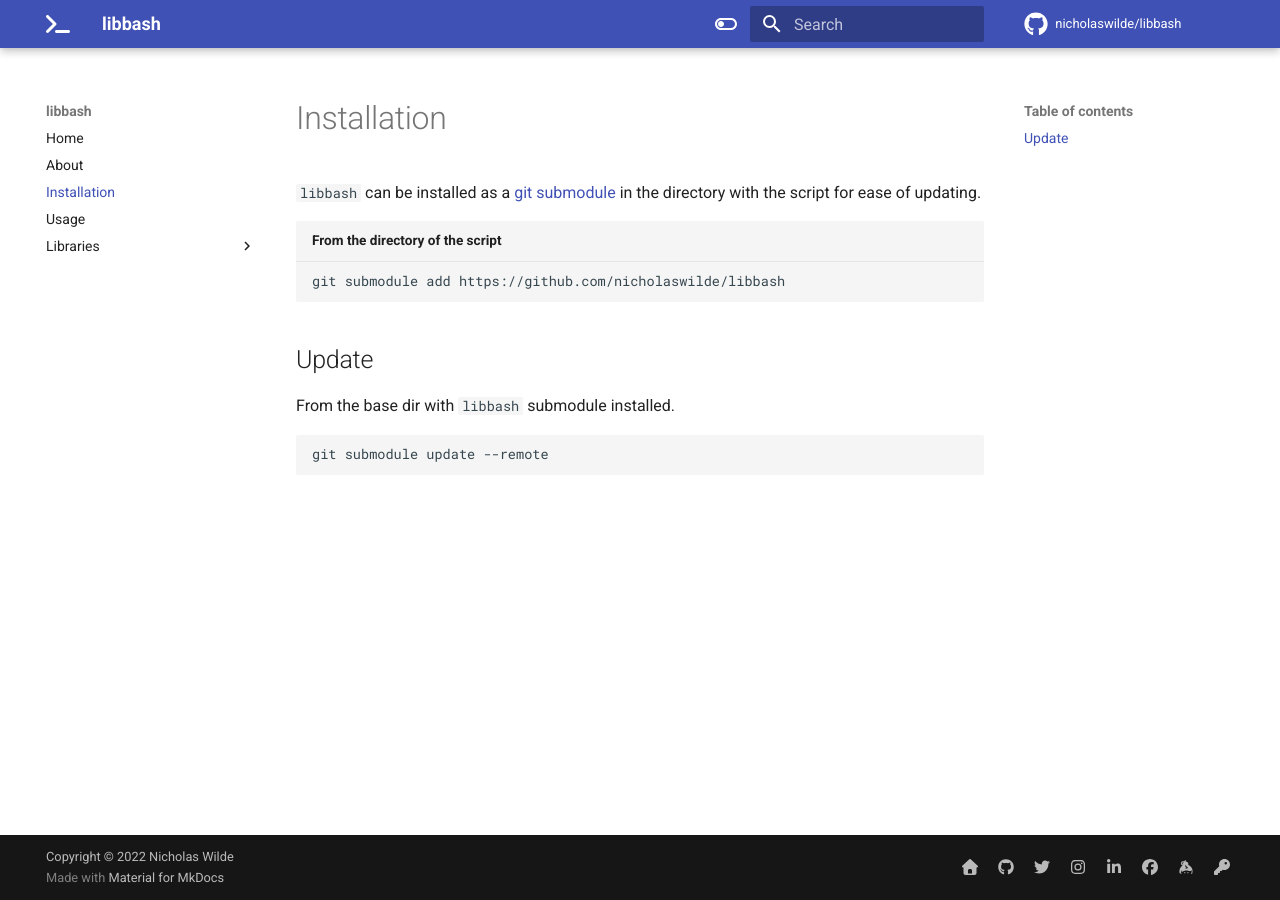
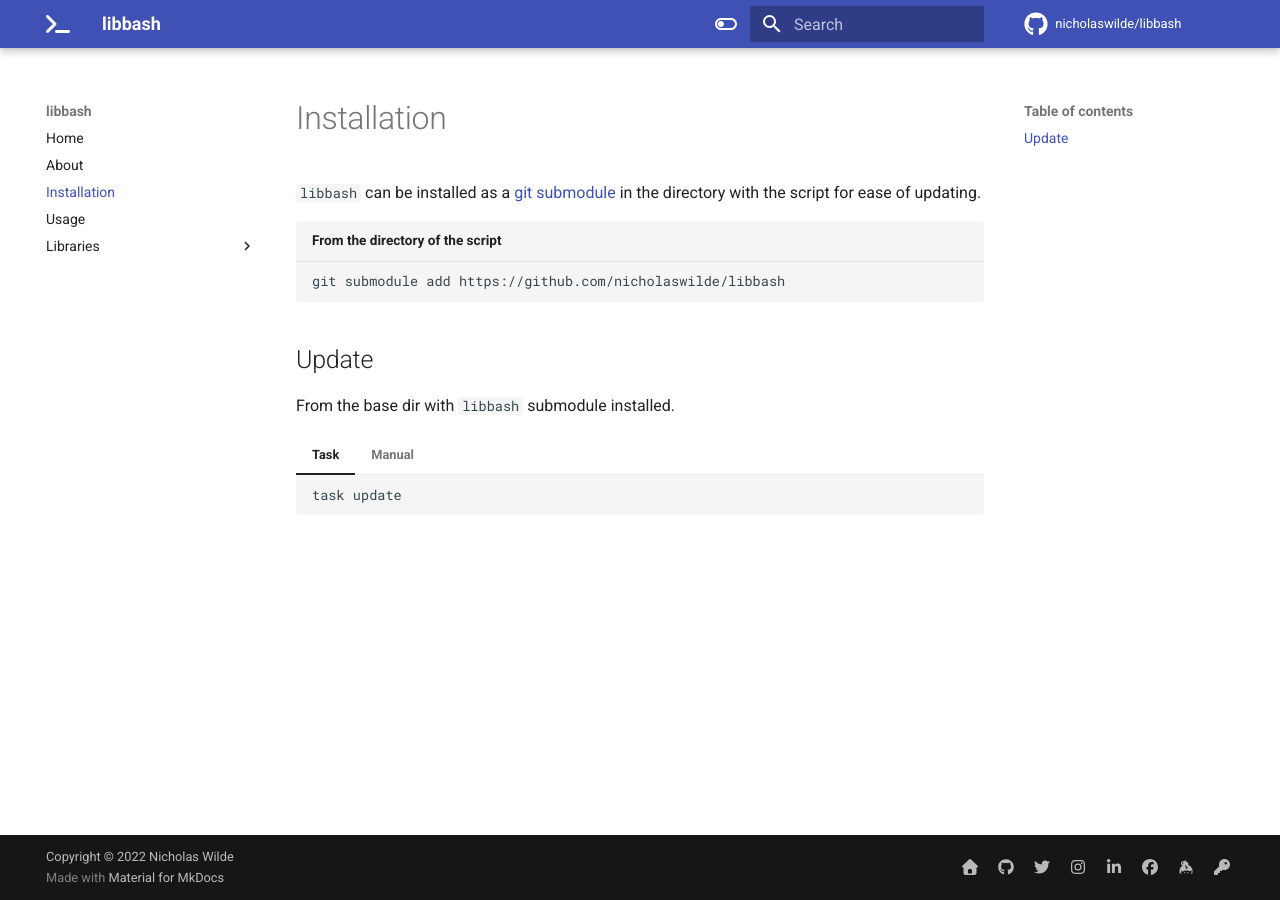
Before and after one commit to nicholaswilde/bash-lib, an MkDocs documentation site: the page built from docs/installation.md, in a window 1280 px wide. Built offline with MkDocs 1.6.1 and Material for MkDocs 9.7.7, drawn with Linux system fonts in a browser that asks for light colours; comment, search, counter and statistics services are not loaded.

Commit message:
docs: update git submodule update.
Signed-off-by: nιcнolaѕ wιlde <ncwilde43@gmail.com>

````diff
--- a/docs/installation.md
+++ b/docs/installation.md
@@ -10,8 +10,14 @@
 
 From the base dir with `libbash` submodule installed.
 
-```shell
-git submodule update --remote
-```
+=== "Task"
+    ```shell
+    task update
+    ```
+
+=== "Manual"
+    ```shell
+    git submodule update --init --recursive --remote
+    ```
 
 [1]: <https://git-scm.com/book/en/v2/Git-Tools-Submodules>
````
Also changed, not shown: README.md (+1 -1 lines), docs/index.md (+1 -1 lines).
